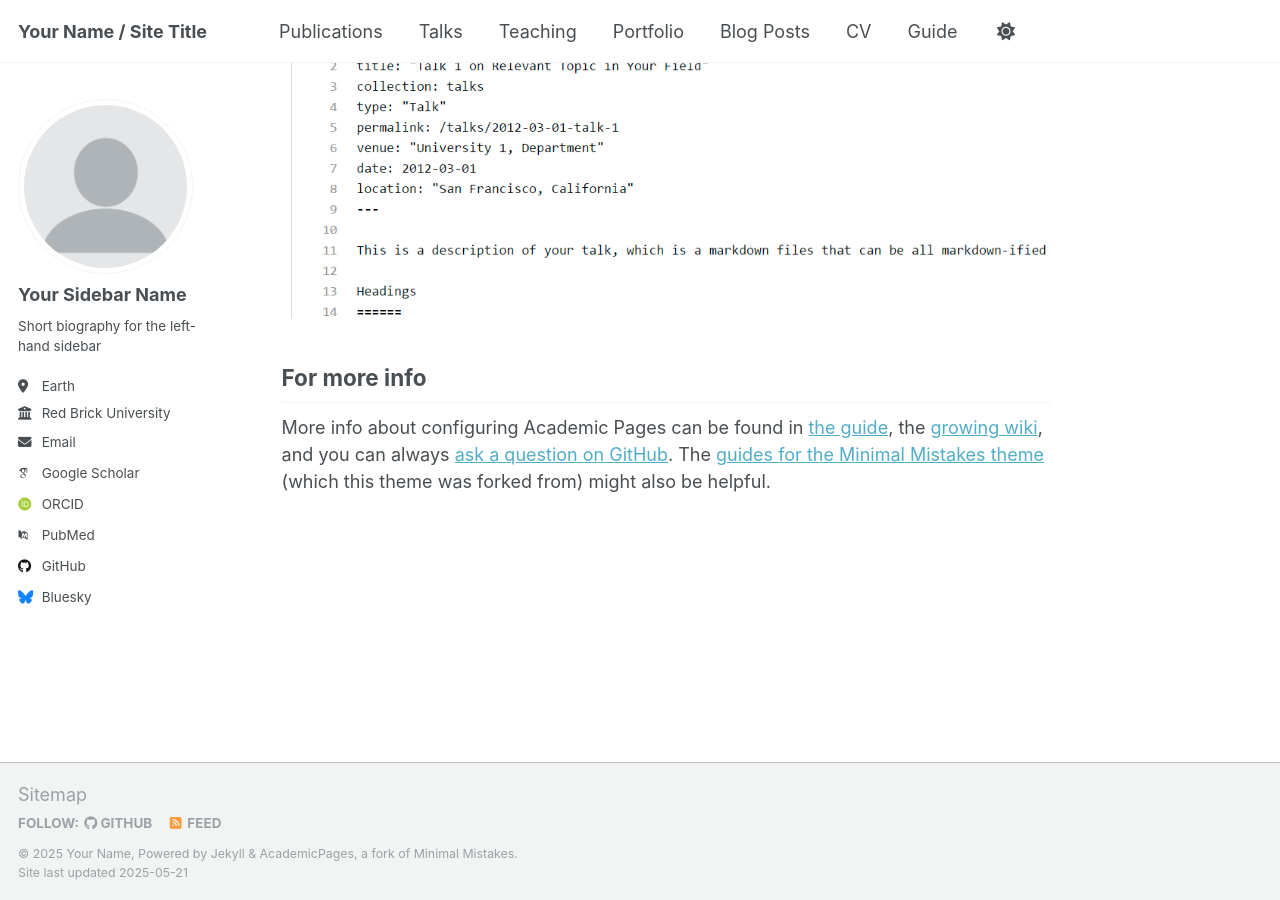
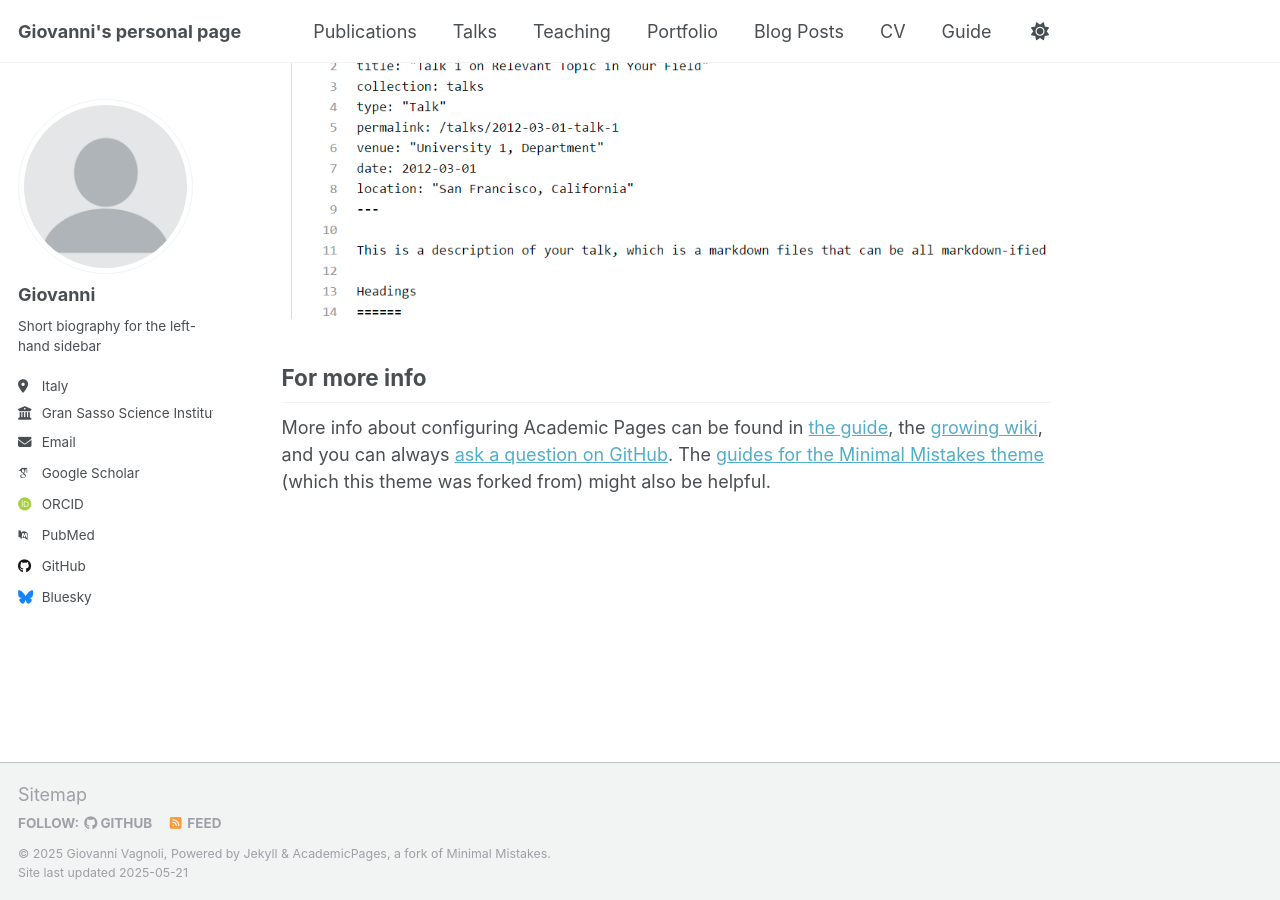
Before and after one commit to nolivag/nolivag.github.io, a Jekyll site: the page built from _pages/about.md, in a window 1280 px wide and 900 px high, scrolled down 2636 px. Built offline with Jekyll 4.4.1, drawn with Linux system fonts in a browser that asks for light colours; some web fonts are replaced.

Commit message:
Some details

```diff
--- a/_config.yml
+++ b/_config.yml
@@ -9,9 +9,9 @@
 # Basic Site Settings
 locale                   : "en-US"
 site_theme               : "default"
-title                    : "Your Name / Site Title"
+title                    : "Giovanni's personal page"
 title_separator          : "-"
-name                     : &name "Your Name"
+name                     : &name "Giovanni Vagnoli"
 description              : &description "personal description"
 url                      : https://academicpages.github.io # the base hostname & protocol for your site e.g. "https://[your GitHub username].github.io" or if you already have some other page hosted on Github then use "https://[your GitHub username].github.io/[Your Repo Name]"
 baseurl                  : "" # the subpath of your site, e.g. "/blog"
@@ -23,13 +23,13 @@ repository               : "academicpages/academicpages.github.io"
 author:
   # Biographic information
   avatar           : "profile.png"
-  name             : "Your Sidebar Name"
+  name             : "Giovanni"
   pronouns         : # example: "she/her"
   bio              : "Short biography for the left-hand sidebar"
-  location         : "Earth"
-  employer         : "Red Brick University"
+  location         : "Italy"
+  employer         : "Gran Sasso Science Institute (GSSI)"
   uri              : # URL
-  email            : "none@example.org"
+  email            : "giovanni.vagnoli@gssi.it"
 
   # Academic websites
   academia         : # URL
```
